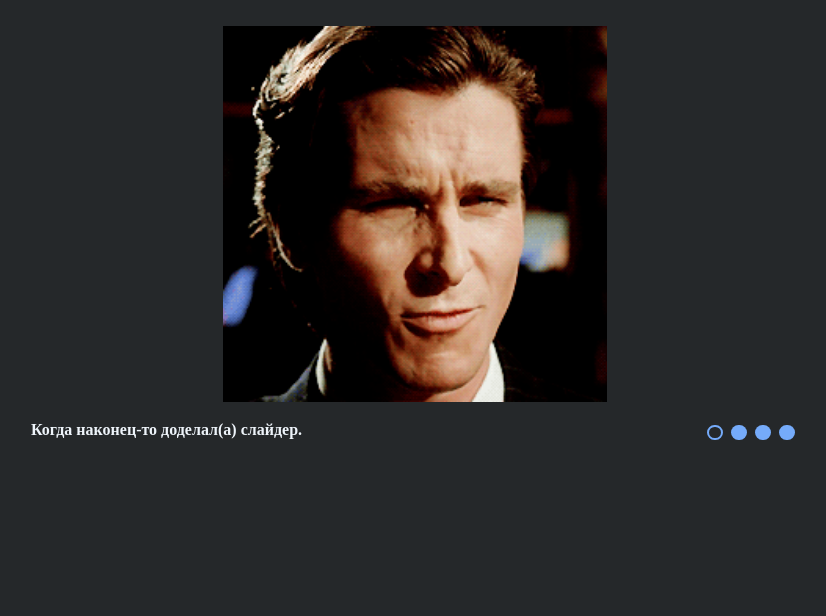
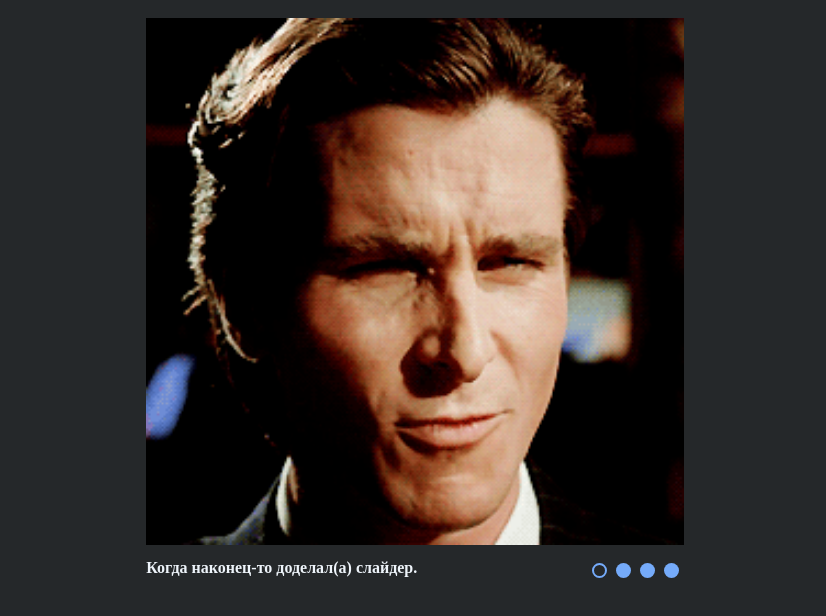
Before and after one commit to Akaiame/cssMemeSlider, a plain HTML site: page index.html in a window 1280 px wide. Shown: the whole page, without its empty margins (225-1051 px from the left). Drawn offline with Linux system fonts and the light colour scheme.

Commit message:
fix: sizes css (Sun, Sep 17, 2023 05:57:14 PM)

```diff
--- a/main.css
+++ b/main.css
@@ -5,7 +5,8 @@
   }
 
 body {
-  background-color: rgb(37,40,42);
+    padding: 0% 15%;
+    background-color: rgb(37,40,42);
 }
 
 .slider {
@@ -13,7 +14,7 @@ body {
 }
 
 .slider__wrapper {
-    width: 50%;
+    width: 100%;
     margin: 0 auto;
     overflow: hidden;
 }
```
